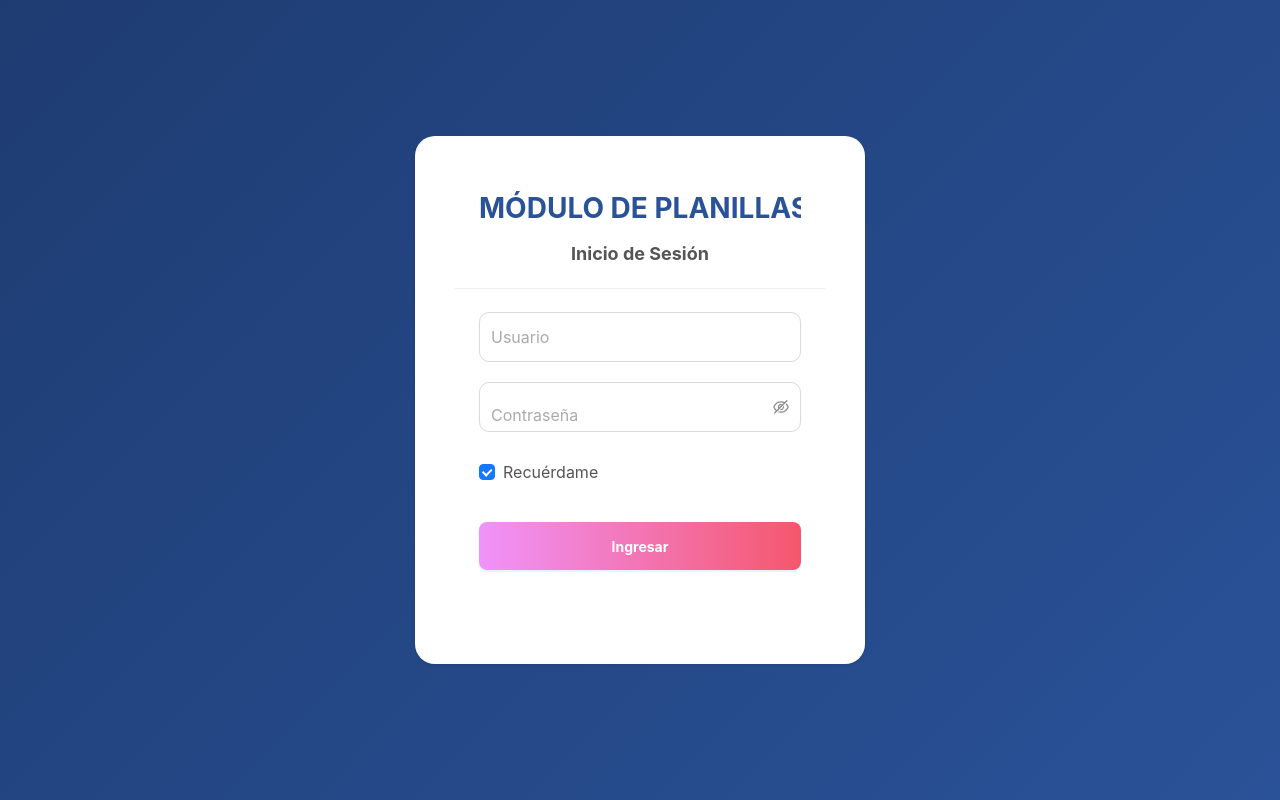
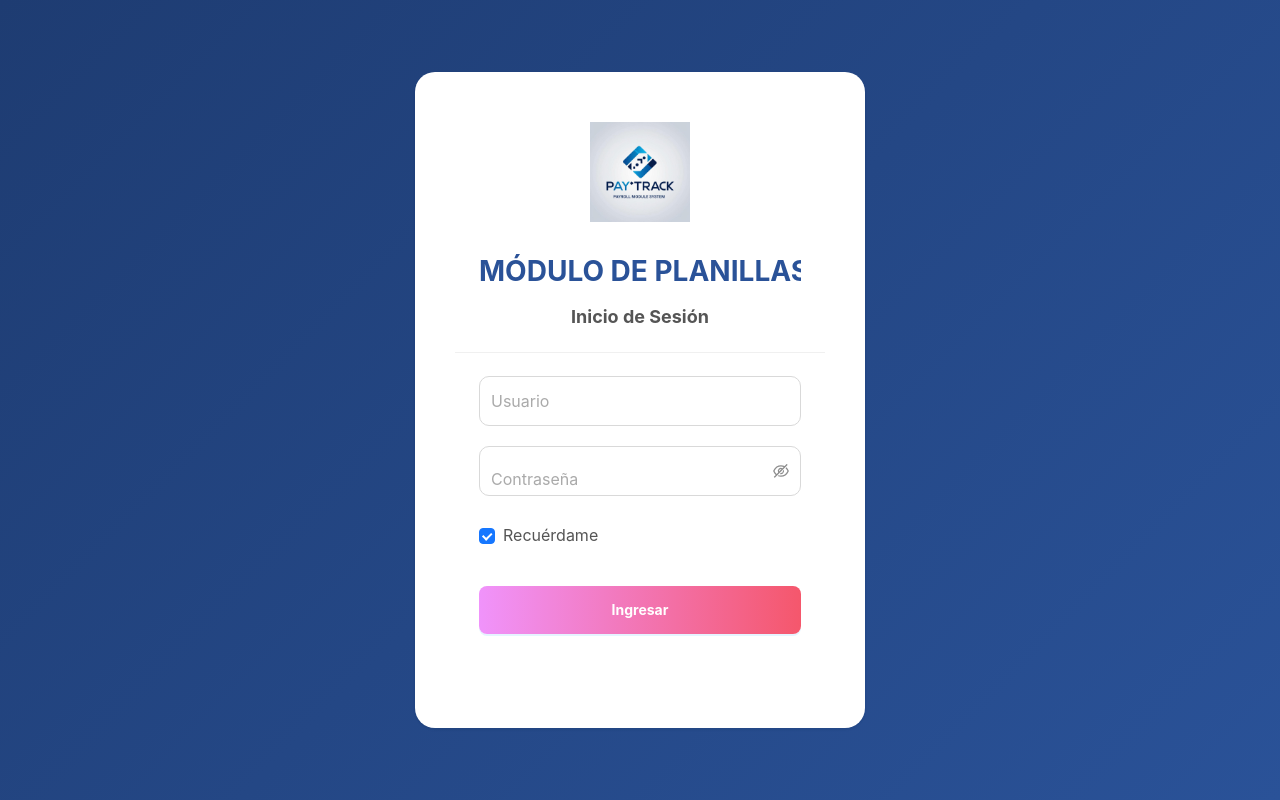
Before and after one commit to RicardoAyala2003/proy, a React (Create React App) app: page /login in a window 1280 px wide. Built offline with nearby package versions, Linux system fonts and the light colour scheme.

Commit message:
login edition

```diff
--- a/src/components/Login/Login.css
+++ b/src/components/Login/Login.css
@@ -37,6 +37,13 @@
   font-size: 18px; /* Tamaño más pequeño para el subtítulo */
   color: #555;
   margin-top: 10px;
+}
+
+/* Estilos para el logo */
+.login-logo {
+  width: 100px; /* Ancho del logo */
+  height: auto; /* Mantener proporción */
+  margin-bottom: 20px; /* Separación con el título */
 }
 
 /* Botón de login */
@@ -84,7 +91,6 @@
     padding: 30px;
   }
 
-  /* Asegurar que el título sea responsive y se vea bien en pantallas pequeñas */
   .login-title h1 {
     font-size: 24px; /* Ajuste del tamaño del título */
   }
--- a/src/components/Login/Login.js
+++ b/src/components/Login/Login.js
@@ -1,23 +1,22 @@
 import React, { useState } from 'react';
 import { Form, Input, Button, Checkbox, Card, message } from 'antd';
-import { useNavigate } from 'react-router-dom'; // Hook para redirigir
+import { useNavigate } from 'react-router-dom';
+import { useSelector } from 'react-redux';
 import './Login.css';
-import { useSelector } from 'react-redux';
+import logo from './logo.png'; // Importa el logo
 
 function Login() {
   const [loading, setLoading] = useState(false);
-  const navigate = useNavigate(); // Hook para redirigir
-  const user =  useSelector((state) => state.account.userActive);
-  if (user !== undefined  &&  user?.status === true) {
-    //axiosInstance.defaults.headers.common['Authorization'] = `Bearer ${user.jwtToken ? user?.jwtToken : ''}`;
-  }
+  const navigate = useNavigate();
+  const user = useSelector((state) => state.account.userActive);
+
   const onFinish = (values) => {
     setLoading(true);
     setTimeout(() => {
       setLoading(false);
       if (values.username === 'admin' && values.password === '1234') {
         message.success('Inicio de sesión exitoso!');
-        navigate('/dashboard'); // Redirige al SideMenu
+        navigate('/dashboard');
       } else {
         message.error('Usuario o contraseña inválidos!');
       }
@@ -34,6 +33,7 @@ function Login() {
       <Card
         title={
           <div className="login-title">
+            <img src={logo} alt="Logo del sistema" className="login-logo" /> {/* Logo agregado */}
             <h1>MÓDULO DE PLANILLAS</h1>
             <h2>Inicio de Sesión</h2>
           </div>
@@ -43,9 +43,7 @@ function Login() {
       >
         <Form
           name="login"
-          initialValues={{
-            remember: true,
-          }}
+          initialValues={{ remember: true }}
           onFinish={onFinish}
           onFinishFailed={onFinishFailed}
           size="large"
@@ -56,18 +54,15 @@ function Login() {
           >
             <Input placeholder="Usuario" />
           </Form.Item>
-
           <Form.Item
             name="password"
             rules={[{ required: true, message: 'Por favor ingresa tu contraseña!' }]}
           >
             <Input.Password placeholder="Contraseña" />
           </Form.Item>
-
           <Form.Item name="remember" valuePropName="checked">
             <Checkbox>Recuérdame</Checkbox>
           </Form.Item>
-
           <Form.Item>
             <Button
               type="primary"
```
Also changed, not shown: src/components/Login/logo.png (added).
